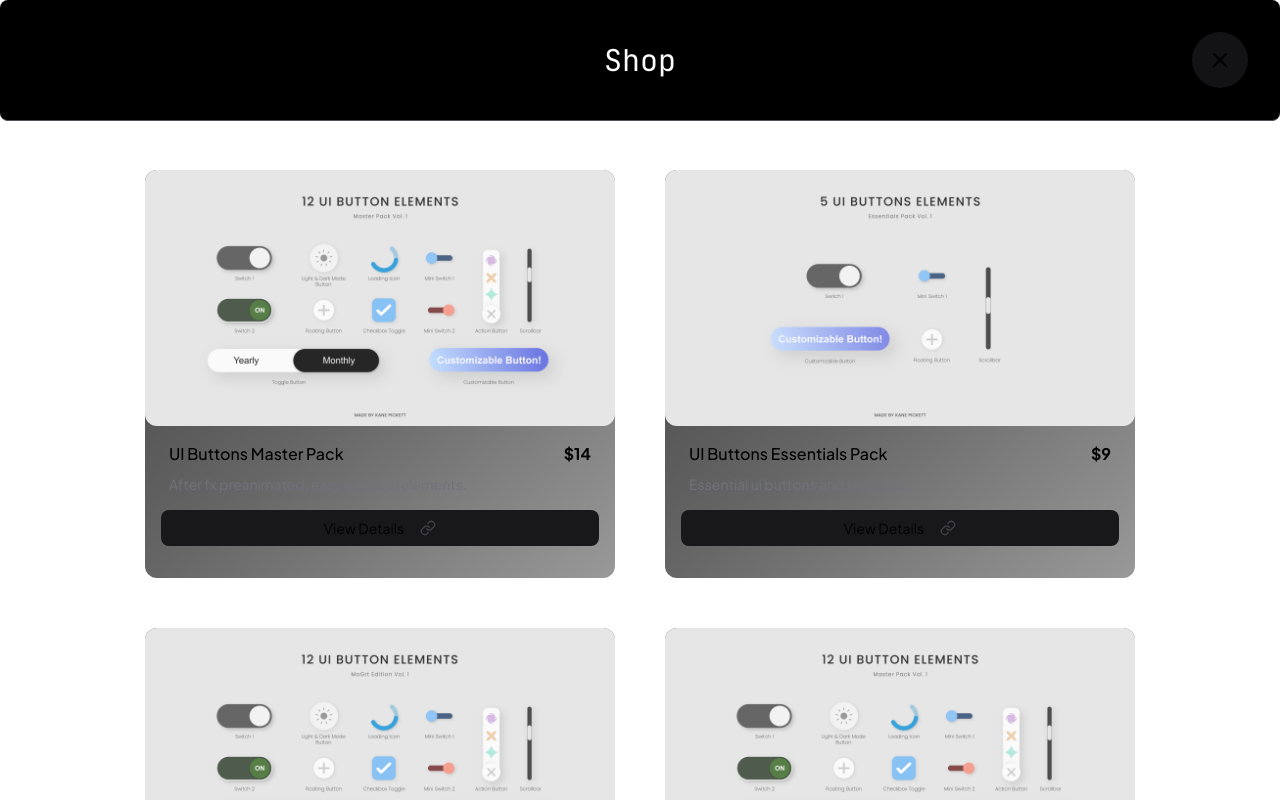
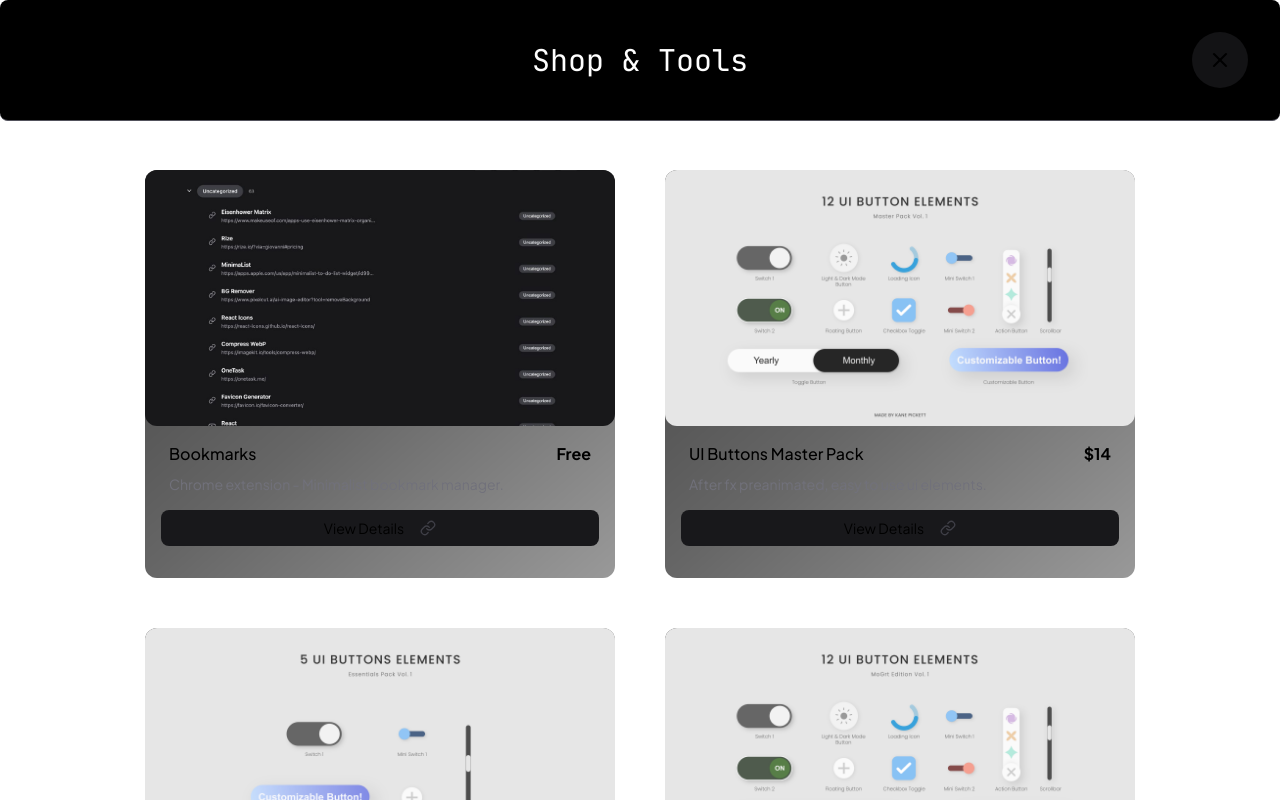
Before and after one commit to Kane-Pickett/kane-bio, a Next.js app: page /shop in a window 1280 px wide. Shown: the top 800 px of the page. Built offline with nearby package versions, Linux system fonts and the light colour scheme; what tailwindcss-motion would draw is missing.

Commit message:
Updated shop to include tools + added Bookmarks extension

```diff
--- a/src/app/components/ContentButtons.jsx
+++ b/src/app/components/ContentButtons.jsx
@@ -47,8 +47,8 @@ const Buttons = [
   // },
   {
     key: 5,
-    title: "Shop",
-    subtitle: "After effects templates and assets",
+    title: "Shop & Tools",
+    subtitle: "AFX templates & everyday tools",
     icon1: LuShoppingBag,
     icon2: LuLink,
     href: "../shop"
--- a/src/app/shop/page.jsx
+++ b/src/app/shop/page.jsx
@@ -4,6 +4,14 @@ import Footer from "../components/Footer";
 const Products = [
   {
     key: 1,
+    image: "/images/bookmarks.jpg",
+    productName: "Bookmarks",
+    description: "Chrome extension - Minimalist bookmark manager.",
+    price: "Free",
+    href: "https://chromewebstore.google.com/detail/fdknanbfomlojcgiocaggkgmjdcfhjld?utm_source=item-share-cb"
+  },
+  {
+    key: 2,
     image: "/images/masterPack.jpg",
     productName: "UI Buttons Master Pack",
     description: "After fx preanimated, easy to use ui elements.",
@@ -11,7 +19,7 @@ const Products = [
     href: "https://www.motionelements.com/after-effects-template-43591982-ui-buttons-master-pack-vol-1-ultimate-customization-full-control"
   },
   {
-    key: 2,
+    key: 3,
     image: "/images/essentialsPack.jpg",
     productName: "UI Buttons Essentials Pack",
     description: "Essential ui buttons and switches.",
@@ -19,7 +27,7 @@ const Products = [
     href: "https://www.motionelements.com/after-effects-template-43591372-ui-buttons-essentials-pack-vol-1-customizable-animated-ui-elements-for-after-effects"
   },
   {
-    key: 3,
+    key: 4,
     image: "/images/mogrtEdition.jpg",
     productName: "UI Buttons MoGrt Edition",
     description: "Preanimated, easy to use ui elements.",
@@ -27,7 +35,7 @@ const Products = [
     href: "https://www.motionelements.com/motion-graphics-template-47072164-ui-buttons-mogrt-edition-vol-1-built-for-premiere-pro-ready-for-action"
   },
   {
-    key: 4,
+    key: 5,
     image: "/images/masterPack.jpg",
     productName: "UI Buttons Complete Bundle",
     description: "Full bundle of premiere mogrts + ae templates.",
@@ -35,7 +43,7 @@ const Products = [
     href: "https://www.motionelements.com/after-effects-template-47072176-ui-buttons-complete-bundle-vol-1-master-pack-mogrt-edition"
   },
   {
-    key: 5,
+    key: 6,
     image: "/images/textBox.jpg",
     productName: "UI TextBox Template",
     description: "Preanimated, easy to use textbox template.",
@@ -52,7 +60,7 @@ export default function Shop() {
 
         <div className="sticky top-0 z-10 flex grid grid-cols-3 py-8 mb-12 border-b border-zinc-600 items-center text-center bg-black rounded-lg">
           <div />
-          <h1 className="text-3xl text-white">Shop</h1>
+          <h1 className="text-3xl text-white">Shop & Tools</h1>
           <div className="flex justify-end pr-8">
             <a className="p-4 bg-zinc-900/80 rounded-full" href="/">
               <LuX className="w-6 h-auto" />
```
Also changed, not shown: public/images/bookmarks.jpg (added).
